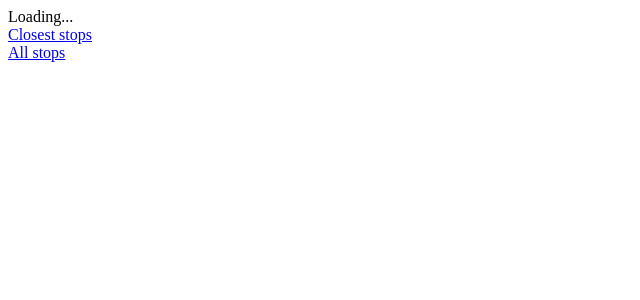
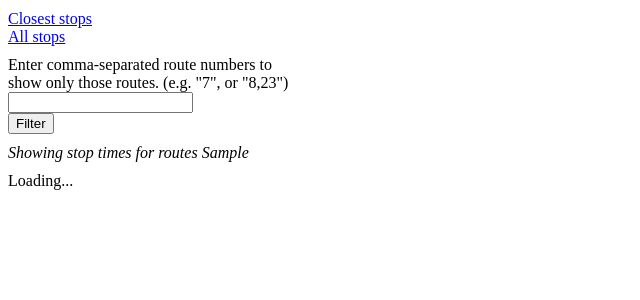
Before and after one commit to jasharpe/wheremybusat, a Flask app: template templates/stop.html in a window 1280 px wide. Shown: the top 300 px of the page, without its empty margins (0-640 px from the left). Run offline with Flask 2, Linux system fonts and the light colour scheme; the template is opened without the code that fills it: most values are stand-ins (such as "Sample title", 1, 10 or a date in 2020); data that the repository does not hold is empty; parts of the project's set-up code (start-up, migrations or seed data) failed here and were passed over; some libraries are stand-ins or nearby versions.

Commit message:
Add lots of features.

```diff
--- a/main.py
+++ b/main.py
@@ -2,37 +2,30 @@
 from flask import render_template
 from flask import request
 from flask import jsonify
-import json
-import csv
-import itertools
+from flask import abort
 import collections
 import os
 import heapq
-import math
+import lib
 
 app = Flask(__name__)
 
-def read_csv_file_with_header(name):
-  reader = csv.reader(open(name))
-  labels = reader.next()
-  output = []
-  for row in reader:
-    labelled_row = {}
-    for label, data in itertools.izip(labels, row):
-      labelled_row[label] = data
-    output.append(labelled_row)
-  return output
-
 def initialize():
-  global trip_map, stop_map, sorted_stops, stop_time_map
-  trips = read_csv_file_with_header(os.path.join(os.path.dirname(__file__), "GRT_GTFS/trips.txt"))
+  global trip_map, stop_map, sorted_stops, stop_time_map, route_names
+  trips = lib.read_csv_file_with_header(os.path.join(
+    os.path.dirname(__file__), "GRT_GTFS/trips.txt"))
+  route_names = set()
+  for trip in trips:
+    route_names.add(trip['route_id'])
   trip_map = {trip['trip_id'] : trip for trip in trips}
-  stops = read_csv_file_with_header(os.path.join(os.path.dirname(__file__), "GRT_GTFS/stops.txt"))
+  stops = lib.read_csv_file_with_header(os.path.join(
+    os.path.dirname(__file__), "GRT_GTFS/stops.txt"))
   stop_map = {}
   for stop in stops:
     stop_map[stop['stop_id']] = stop
   sorted_stops = sorted(stops, key=lambda stop: stop['stop_id'])
-  stop_times = read_csv_file_with_header(os.path.join(os.path.dirname(__file__), "GRT_GTFS/stop_times.txt"))
+  stop_times = lib.read_csv_file_with_header(os.path.join(
+    os.path.dirname(__file__), "GRT_GTFS/stop_times.txt"))
   stop_time_map = collections.defaultdict(list)
   for stop_time in stop_times:
     stop_time_map[stop_time['stop_id']].append(stop_time)
@@ -42,66 +35,8 @@
 
 initialize()
 
-@app.route("/")
-def main():
-  return render_template("main.html")
-
-@app.route("/stop/<int:stop_id>")
-def stop_handler(stop_id):
-  return render_template("stop.html", stop_id=stop_id)
-
-precomputed_stops = None
-
-@app.route("/stops")
-def stops_handler():
-  global precomputed_stops
-  if precomputed_stops is None:
-    precomputed_stops = render_template("stops.html", stops=sorted_stops)
-  return precomputed_stops
-
-@app.route("/nextbus_stop", methods=["POST"])
-def nextbus_stop():
-  time = request.form['time']
-  weekday = int(request.form['weekday'])
-  stop_id = request.form['stop_id']
-  return jsonify(**get_stop_data([stop_map[stop_id]], time, weekday))
-
-# Returns distance between points on the earth in km.
-# From http://www.johndcook.com/python_longitude_latitude.html
-def distance_on_unit_sphere(lat1, long1, lat2, long2):
-    degrees_to_radians = math.pi / 180.0
-    phi1 = (90.0 - lat1) * degrees_to_radians
-    phi2 = (90.0 - lat2) * degrees_to_radians
-    theta1 = long1 * degrees_to_radians
-    theta2 = long2 * degrees_to_radians
-    cos = (math.sin(phi1) * math.sin(phi2) * math.cos(theta1 - theta2) +
-           math.cos(phi1) * math.cos(phi2))
-    arc = math.acos(cos)
-    return arc * 6373
-
-def dist_func(lat, lon):
-  def func(stop):
-    return distance_on_unit_sphere(
-        float(stop["stop_lat"]), float(stop["stop_lon"]), lat, lon)
-  return func
-
-@app.route("/nextbus", methods=["POST"])
-def nextbus():
-  lat = float(request.form['lat'])
-  lon = float(request.form['lon'])
-  time = request.form['time']
-  weekday = int(request.form['weekday'])
-  closest_stops = heapq.nsmallest(5, sorted_stops, key=dist_func(lat, lon))
-
-  return jsonify(**get_stop_data(closest_stops, time, weekday))
-
-def get_stop_data(stops, time, weekday):
-  if weekday in [1, 2, 3, 4, 5]:
-    service = "13FALL-All-Weekday-05"
-  elif weekday == 6:
-    service = "13FALL-All-Saturday-03"
-  else:
-    service = "13FALL-All-Sunday-03"
+def get_stop_data(stops, routes, time, weekday):
+  service = lib.get_service(weekday)
 
   stop_datas = []
   for stop in stops:
@@ -109,8 +44,10 @@
     stop_id = stop["stop_id"]
 
     def stop_time_has_service(stop_time):
-      service_id = trip_map[stop_time['trip_id']]['service_id']
-      return service_id == service
+      trip = trip_map[stop_time['trip_id']]
+      service_id = trip['service_id']
+      return (service_id == service and
+        (not routes or trip['route_id'] in routes))
 
     stop_times = filter(stop_time_has_service, stop_time_map[stop_id])
     position = 0
@@ -136,6 +73,66 @@
 
   return { 'stops_data': stop_datas }
 
+@app.route("/")
+def closest_handler():
+  return render_template("main.html", number=5, more=10)
+
+@app.route("/<int:number>")
+def closest_number_handler(number):
+  more = number + 5
+  if number >= 30:
+    number = 30
+    more = number
+  return render_template("main.html", number=number, more=more)
+
+@app.route("/stop/<stop_ids_string>")
+def stop_handler(stop_ids_string):
+  stop_ids = stop_ids_string.split(",")
+  if not all(stop_id in stop_map for stop_id in stop_ids):
+    abort(404)
+  return render_template(
+    "stop.html", stop_ids=stop_ids, routes=[],
+    stop_ids_string=", ".join(stop_ids))
+
+@app.route("/stop/<stop_ids_string>/<routes_string>")
+def route_stop_handler(stop_ids_string, routes_string):
+  stop_ids = stop_ids_string.split(",")
+  if not all(stop_id in stop_map for stop_id in stop_ids):
+    abort(404)
+  routes = routes_string.split(",")
+  if not all(route in route_names for route in routes):
+    abort(404)
+  return render_template(
+    "stop.html", stop_ids=stop_ids, routes=routes,
+    stop_ids_string=", ".join(stop_ids),
+    routes_string = ", ".join(routes))
+
+precomputed_stops = None
+@app.route("/stops")
+def stops_handler():
+  global precomputed_stops
+  if precomputed_stops is None:
+    precomputed_stops = render_template("stops.html", stops=sorted_stops)
+  return precomputed_stops
+
+@app.route("/nextbus/ids", methods=["POST"])
+def nextbus_stop():
+  time = request.form['time']
+  weekday = int(request.form['weekday'])
+  stop_ids = request.form.getlist('stop_ids[]')
+  routes = request.form.getlist('routes[]')
+  return jsonify(**get_stop_data(
+    [stop_map[stop_id] for stop_id in stop_ids], routes, time, weekday))
+
+@app.route("/nextbus/distance", methods=["POST"])
+def nextbus():
+  lat = float(request.form['lat'])
+  lon = float(request.form['lon'])
+  time = request.form['time']
+  weekday = int(request.form['weekday'])
+  number = int(request.form['number'])
+  closest_stops = heapq.nsmallest(number, sorted_stops, key=lib.dist_func(lat, lon))
+  return jsonify(**get_stop_data(closest_stops, [], time, weekday))
+
 if __name__ == "__main__":
-  #app.run(debug=True, host="0.0.0.0")
   app.run(debug=True)
--- a/static/main.js
+++ b/static/main.js
@@ -33,11 +33,12 @@
 
 function on_position_response(position) {
   var date = new Date();
-  $.post("/nextbus", {
+  $.post("/nextbus/distance", {
     lat: position.coords.latitude,
     lon: position.coords.longitude,
     time: string_time(date),
-    weekday: date.getDay()
+    weekday: date.getDay(),
+    number: number
   }).done(function(stops_data_json) {
     on_stop_response(stops_data_json, position);
   }).error(function(data) {
--- a/static/stop.js
+++ b/static/stop.js
@@ -6,18 +6,41 @@
     "<% }); %>" +
     "<% }); %>");
 
+function is_positive_int(str) {
+  var n = ~~Number(str);
+  return String(n) === str && n > 0;
+}
+
 $(function() {
   var date = new Date();
-  $.post("/nextbus_stop", {
+  $.post("/nextbus/ids", {
     time: string_time(date),
     weekday: date.getDay(),
-    stop_id: stop_id
+    stop_ids: stop_ids,
+    routes: routes
   }).done(
     function(stop_data) {
       on_stop_response(stop_data);
     }).error(function(data) {
       alert("error: " + data);
     });
+
+  $("#route_filter_form").submit(function(event) {
+    event.preventDefault();
+    var route_filter = $("#route_filter").val();
+    var routes = route_filter.split(/\s*,\s*/);
+    var valid = true;
+    _.each(routes, function (route) {
+      if (!is_positive_int(route)) {
+        valid = false;
+      }
+    });
+    if (!valid) {
+      $("#error").text("Invalid route filter.");
+      return;
+    }
+    window.location = "/stop/" + stop_ids.join() + "/" + routes.join();
+  });
 });
 
 function on_stop_response(stops_data) {
--- /dev/null
+++ b/static/style.css
@@ -0,0 +1,4 @@
+.padded {
+  margin-top: 10px;
+  margin-bottom: 10px;
+}
--- a/templates/base.html
+++ b/templates/base.html
@@ -2,6 +2,7 @@
 <html>
   <head>
     <title>{% block title %}{% endblock %} - Where's My Bus At?</title>
+    <link rel="stylesheet" type="text/css" href="/static/style.css" />
     {% block global_scripts %}{% endblock %}
     {% block scripts %}{% endblock %}
   </head>
--- a/templates/stop.html
+++ b/templates/stop.html
@@ -1,15 +1,37 @@
 {% extends "stop_base.html" %}
 
-{% block title %}Stop {{ stop_id }}{% endblock %}
+{% block title %}Stop {{ stop_ids_string }}{% endblock %}
 
 {% block scripts %}
 <script>
-  var stop_id = "{{ stop_id }}";
+  var stop_ids = [
+  {% for stop_id in stop_ids %}
+    "{{ stop_id }}",
+  {% endfor %}
+  ];
+  var routes = [
+  {% for route in routes %}
+    "{{ route }}",
+  {% endfor %}
+  ];
 </script>
 <script src="/static/stop.js"></script>
 {% endblock %}
 
+{% block summary %}
+<form class="padded" style="width:300px;" id="route_filter_form">
+  <div><label for="route_filter">Enter comma-separated route numbers to show only those routes. (e.g. "7", or "8,23")</label></div><input type="text" id="route_filter" /><span id="error"></span>
+  <div><input type="submit" value="Filter" /></div>
+</form>
+
+{% if routes %}
+<div class="padded"><i>Showing stop times for routes {{ routes_string }}</i></div>
+{% endif %}
+{% endblock %}
+
 {% block links %}
-<div><a href="/">Closest stops</a></div>
-<div><a href="/stops">All stops</a></div>
+<div class="padded">
+  <div><a href="/">Closest stops</a></div>
+  <div><a href="/stops">All stops</a></div>
+</div>
 {% endblock %}
--- a/templates/stop_base.html
+++ b/templates/stop_base.html
@@ -7,6 +7,8 @@
 {% endblock %}
 
 {% block body %}
+{% block links %}{% endblock %}
+{% block summary %}{% endblock %}
 <div id="response">Loading...</div>
-{% block links %}{% endblock %}
+{% block footer %}{% endblock %}
 {% endblock %}
```
Also changed, not shown: lib.py (added, +41 -0 lines), templates/main.html (+9 -0 lines).
